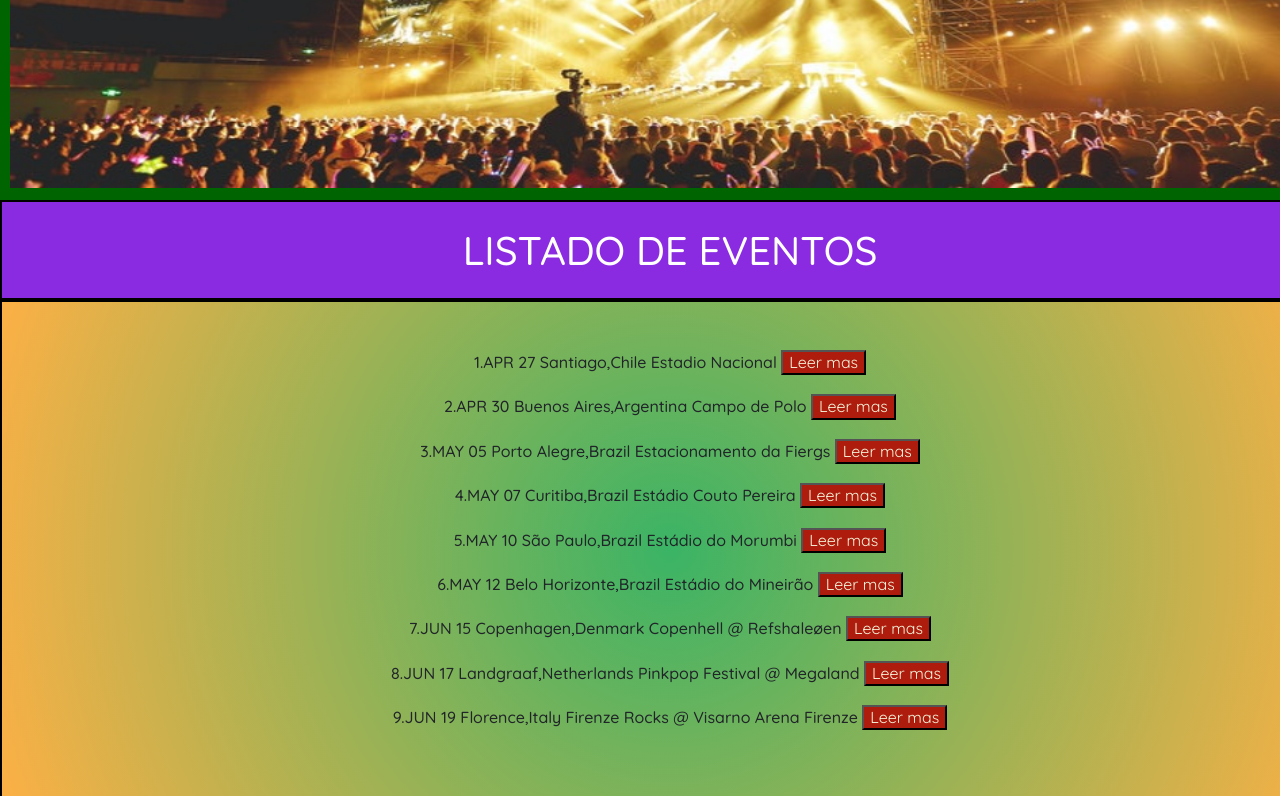
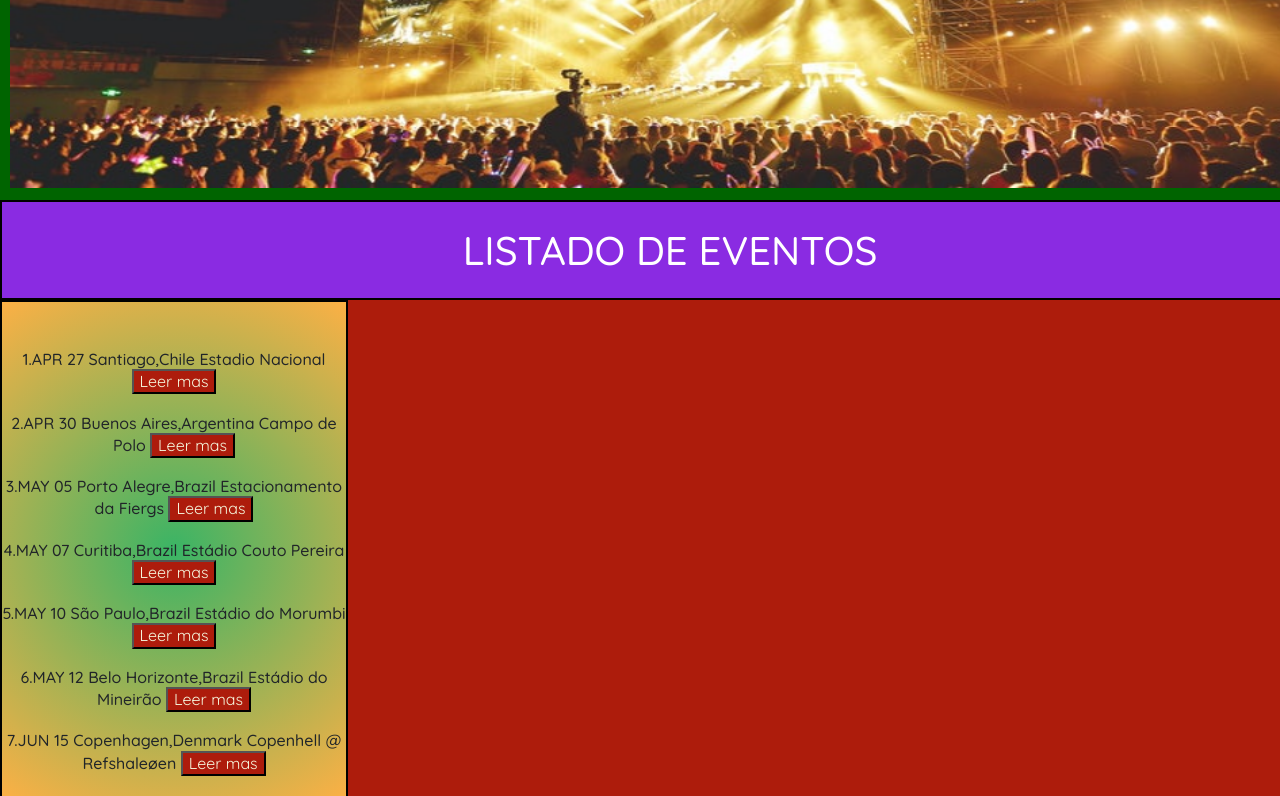
Before and after one commit to fegg8858/IncubusSite, a website: page vistas/eventos.html in a window 1280 px wide. Shown: the part 646-1442 px from the top of the page. Drawn offline with nearby package versions, Linux system fonts and the light colour scheme.

Commit message:
pruebados

```diff
--- a/scss/_mediaqueries.scss
+++ b/scss/_mediaqueries.scss
@@ -5,6 +5,13 @@
     .card-group {
         width: 1330px;
     }
+}
+
+
+/*MEDIA QUERIES PAGINA EVENTOS TABLET Y MOVIL*/
+
+.flexItemeventos{
+    width: 348px;
 }
 
 /*MEDIA QUERIES PAGINA FOTOS MOVIL*/
```
Also changed, not shown: css/styles.css.
